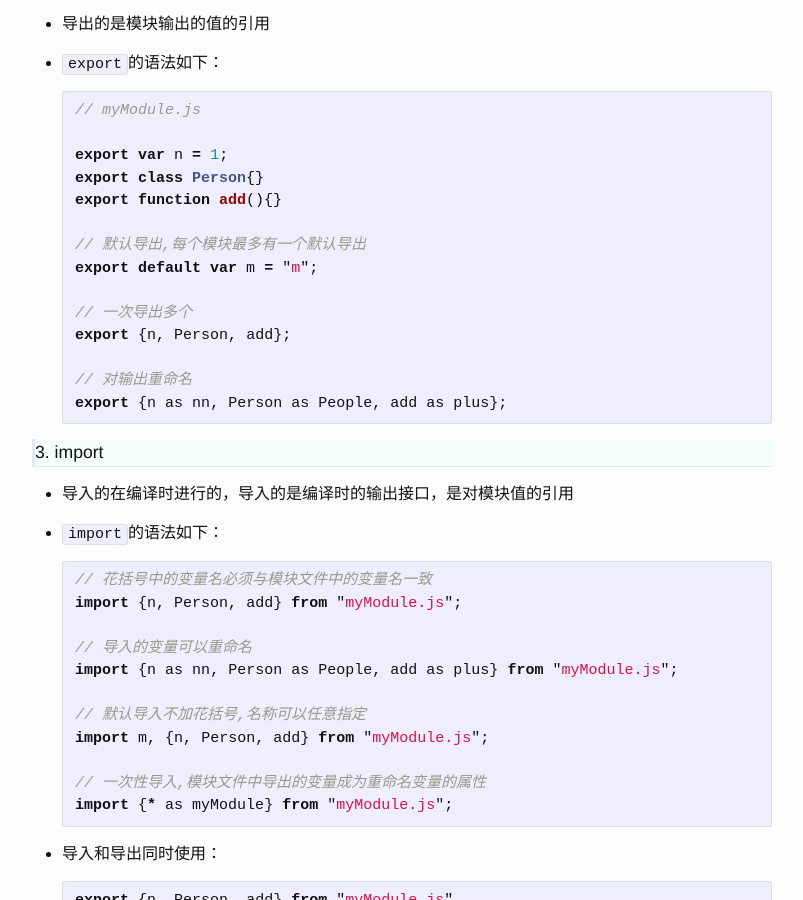
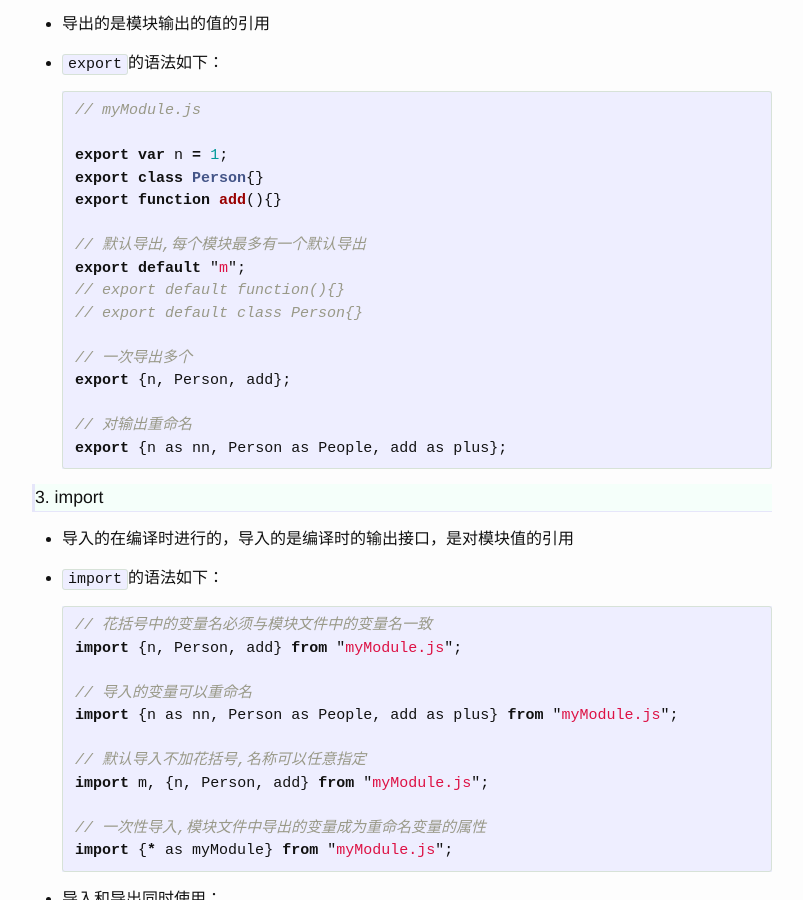
Before and after one commit to cchaonie/cchaonie.github.io, a Jekyll site: the page built from _posts/2018-11-08-Nodejs和ES6模块机制.md, in a window 1280 px wide and 900 px high, scrolled down 2148 px. Shown: the whole window, without its empty margins (238-1041 px from the left). Built offline with Jekyll 4.4.1, drawn with Linux system fonts in a browser that asks for light colours; nearby versions of some CDN libraries; comment, search, counter and statistics services are not loaded.

Commit message:
export default

```diff
--- a/_posts/2018-11-08-Nodejs和ES6模块机制.md
+++ b/_posts/2018-11-08-Nodejs和ES6模块机制.md
@@ -110,7 +110,9 @@ tags: [学习笔记]
   export function add(){}
 
   // 默认导出,每个模块最多有一个默认导出
-  export default var m = "m";
+  export default "m";
+  // export default function(){}
+  // export default class Person{}
 
   // 一次导出多个
   export {n, Person, add};
```
